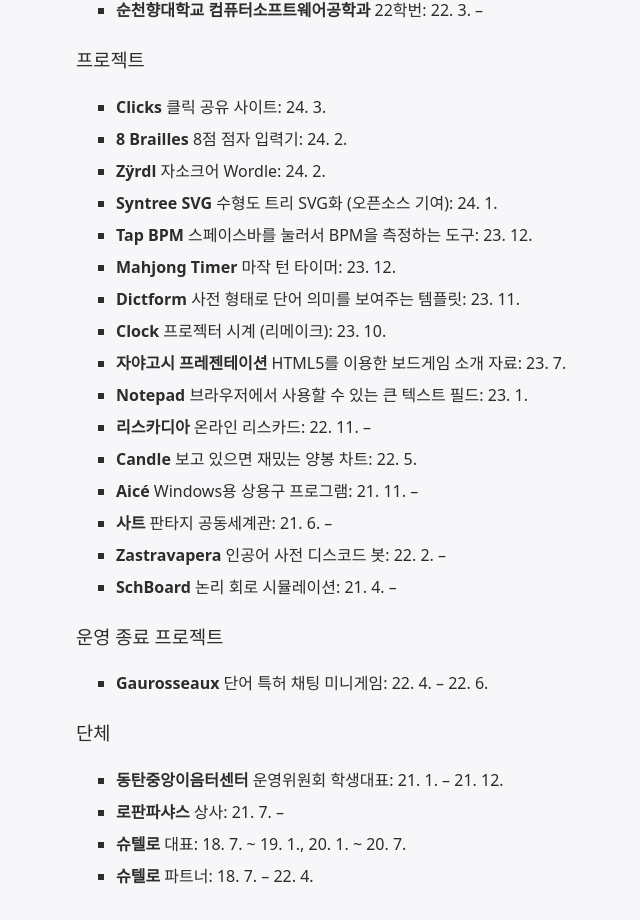
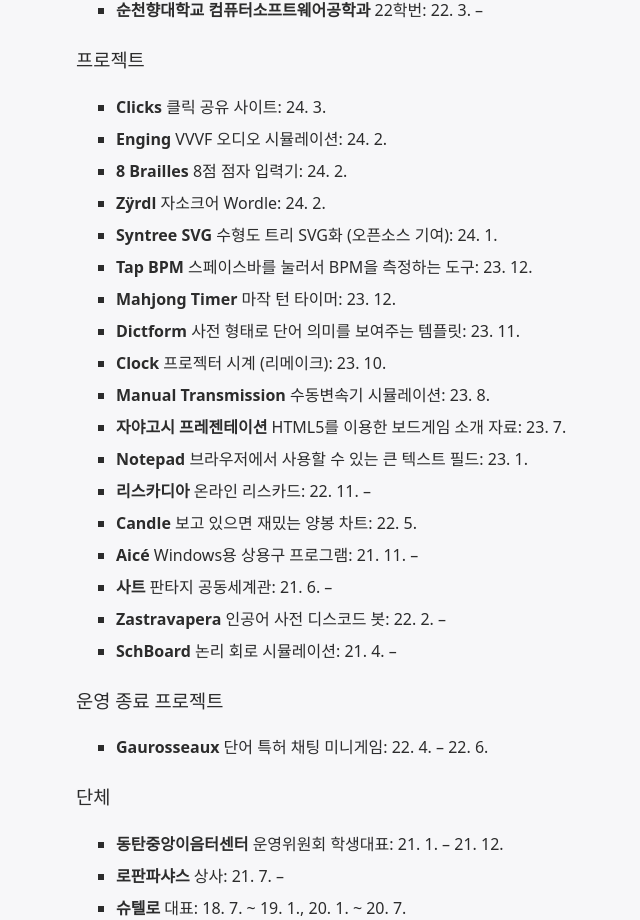
Before and after one commit to junhg0211/junhg0211.github.io, a SvelteKit app: page / in a window 1280 px wide. Shown: the part 2879-3799 px from the top of the page, without its empty margins (116-756 px from the left). Built offline with nearby package versions, Linux system fonts and the light colour scheme; a web font is replaced by a local one.

Commit message:
add enging, manual-transmission to projects

```diff
--- a/src/IntroducePage.svelte
+++ b/src/IntroducePage.svelte
@@ -44,6 +44,12 @@
     date="24. 3."
 	></ListItem>
 	<ListItem
+		href="https://github.com/junhg0211/enging"
+		name="Enging"
+    description="VVVF 오디오 시뮬레이션"
+    date="24. 2."
+	></ListItem>
+	<ListItem
 		href="https://me.shtelo.org/8brailles"
 		name="8 Brailles"
     description="8점 점자 입력기"
@@ -84,6 +90,12 @@
 		name="Clock"
     description="프로젝터 시계 (리메이크)"
     date="23. 10."
+	></ListItem>
+	<ListItem
+		href="https://me.shtelo.org/manual-transmission"
+		name="Manual Transmission"
+    description="수동변속기 시뮬레이션"
+    date="23. 8."
 	></ListItem>
 	<ListItem
 		href="https://me.shtelo.org/zajagox-presentation"
```
